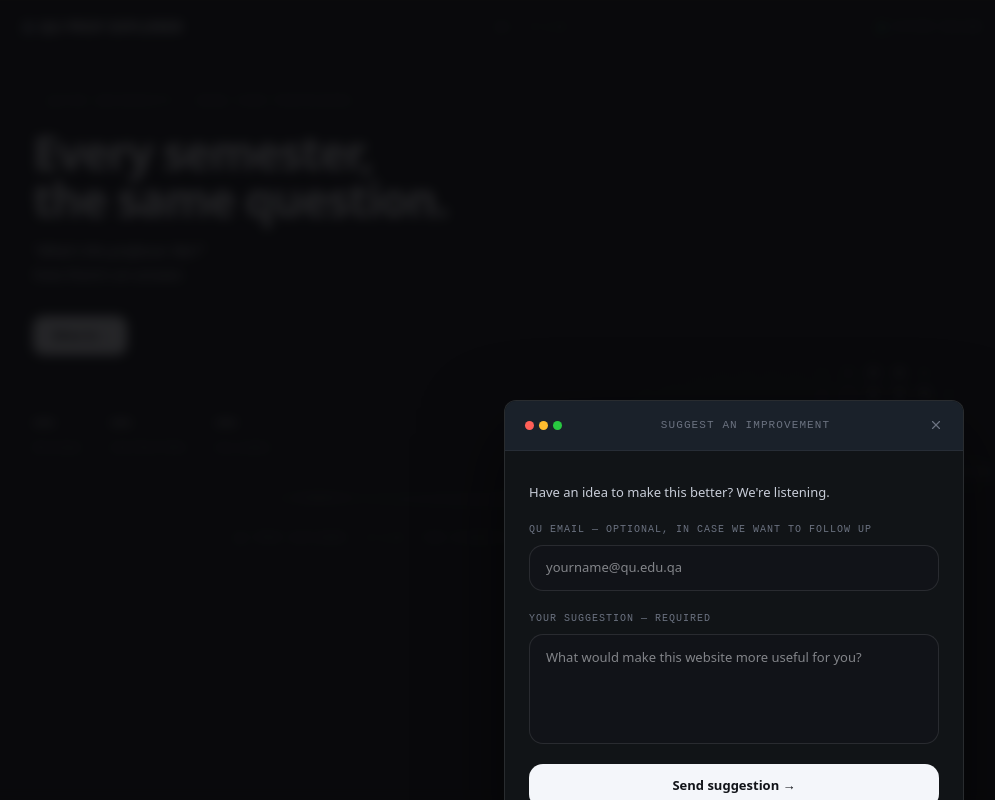
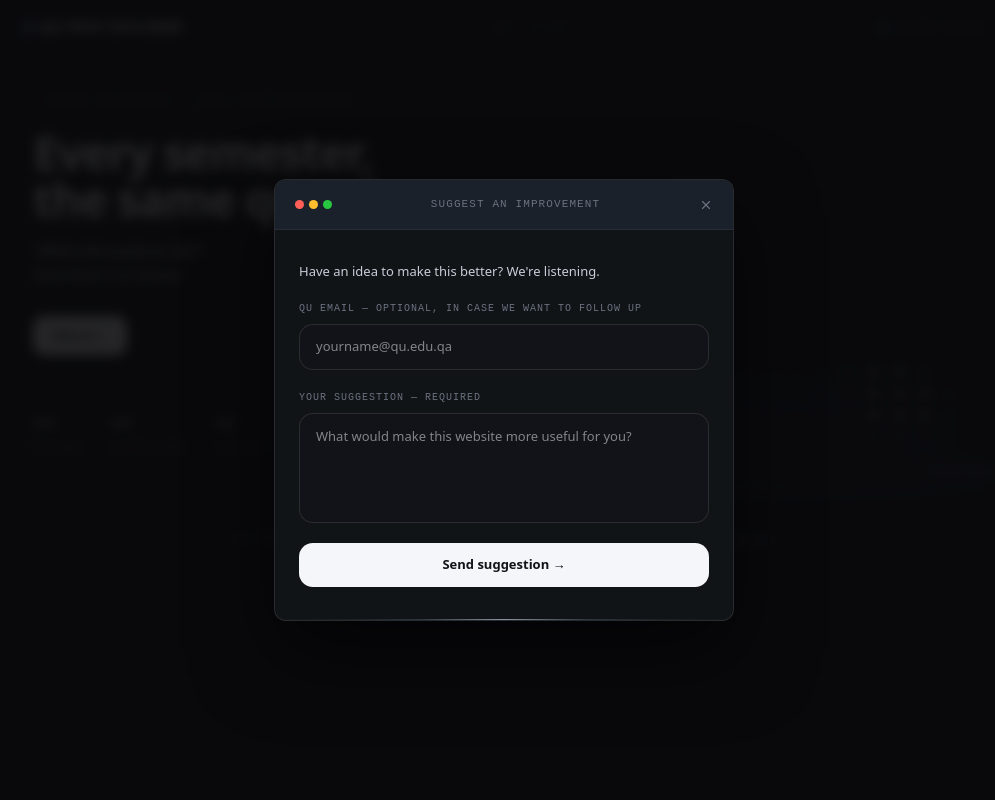
Before and after one commit to kanita-ka2402845/qu-prof-explorer, a Next.js app: page / in a window 1280 px wide. Both pictures are taken after a click on the button "SUGGEST AN IMPROVEMENT". Shown: the whole page, without its empty margins (136-1131 px from the left). Built offline with nearby package versions, Linux system fonts and the light colour scheme; no server answers; the database is empty.

Commit message:
centered feedback modal

```diff
--- a/components/FeedbackModal.tsx
+++ b/components/FeedbackModal.tsx
@@ -38,20 +38,16 @@ export default function FeedbackModal({ onClose }: Props) {
         style={{ background: "rgba(8,9,11,0.88)", backdropFilter: "blur(6px)" }}
         onClick={onClose}
       />
-      <motion.div
-        key="modal"
-        initial={{ opacity: 0, y: 16, scale: 0.97 }}
-        animate={{ opacity: 1, y: 0, scale: 1 }}
-        exit={{ opacity: 0, y: 16, scale: 0.97 }}
-        transition={{ duration: 0.25, ease: [0.15, 0.83, 0.66, 1] }}
-        className="fixed z-50"
-        style={{
-          width: "min(460px, calc(100vw - 24px))",
-          top: "50%", left: "50%",
-          transform: "translate(-50%, -50%)",
-        }}
-        onClick={(e) => e.stopPropagation()}
-      >
+        <div className="fixed inset-0 z-50 overflow-y-auto px-3 py-4 sm:p-6 flex justify-center items-start sm:items-center pointer-events-none">
+            <motion.div
+                key="modal"
+                initial={{ opacity: 0, y: 15 }}
+                animate={{ opacity: 1, y: 0 }}
+                exit={{ opacity: 0, y: 15 }}
+                transition={{ duration: 0.2, ease: "easeOut" }}
+                className="pointer-events-auto w-full max-w-[460px] my-auto"
+                onClick={(e) => e.stopPropagation()}
+            >
         <div
           className="rounded-xl overflow-hidden"
           style={{
@@ -162,6 +158,7 @@ export default function FeedbackModal({ onClose }: Props) {
           <div className="horizon-line" />
         </div>
       </motion.div>
+      </div>
     </AnimatePresence>
   );
 }
```
